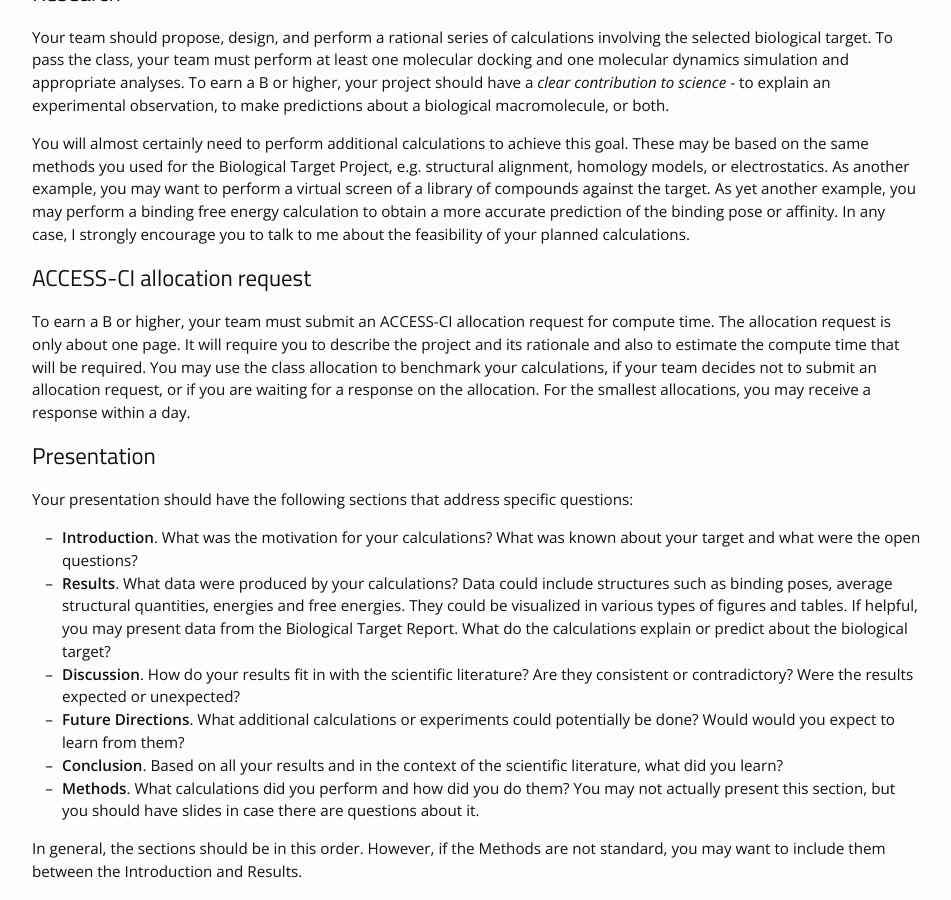
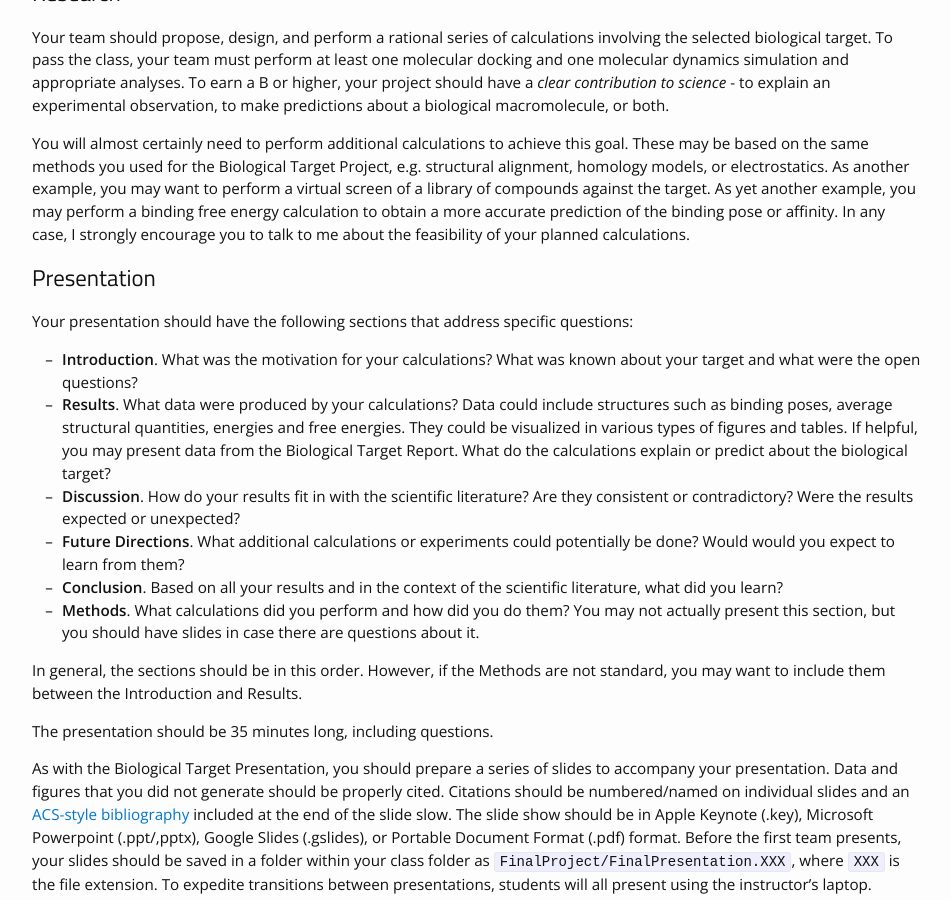
Before and after one commit to daveminh/Chem456-2024F, a Jekyll site: the page built from docs/assignments.md, in a window 1280 px wide and 900 px high, scrolled down 1962 px. Shown: the whole window, without its empty margins (163-1114 px from the left). Built offline with Jekyll 4.4.1, drawn with Linux system fonts in a browser that asks for light colours; nearby versions of some CDN libraries.

Commit message:
Removed ACCESS-CI allocation request

```diff
--- a/docs/assignments.md
+++ b/docs/assignments.md
@@ -59,10 +59,6 @@ Your team should propose, design, and perform a rational series of calculations
 
 You will almost certainly need to perform additional calculations to achieve this goal. These may be based on the same methods you used for the Biological Target Project, e.g. structural alignment, homology models, or electrostatics. As another example, you may want to perform a virtual screen of a library of compounds against the target. As yet another example, you may perform a binding free energy calculation to obtain a more accurate prediction of the binding pose or affinity. In any case, I strongly encourage you to talk to me about the feasibility of your planned calculations.
 
-## ACCESS-CI allocation request
-
-To earn a B or higher, your team must submit an ACCESS-CI allocation request for compute time. The allocation request is only about one page. It will require you to describe the project and its rationale and also to estimate the compute time that will be required. You may use the class allocation to benchmark your calculations, if your team decides not to submit an allocation request, or if you are waiting for a response on the allocation. For the smallest allocations, you may receive a response within a day.
-
 ## Presentation
 
 Your presentation should have the following sections that address specific questions:
```
Also changed, not shown: docs/grading.md (+0 -1 lines).
